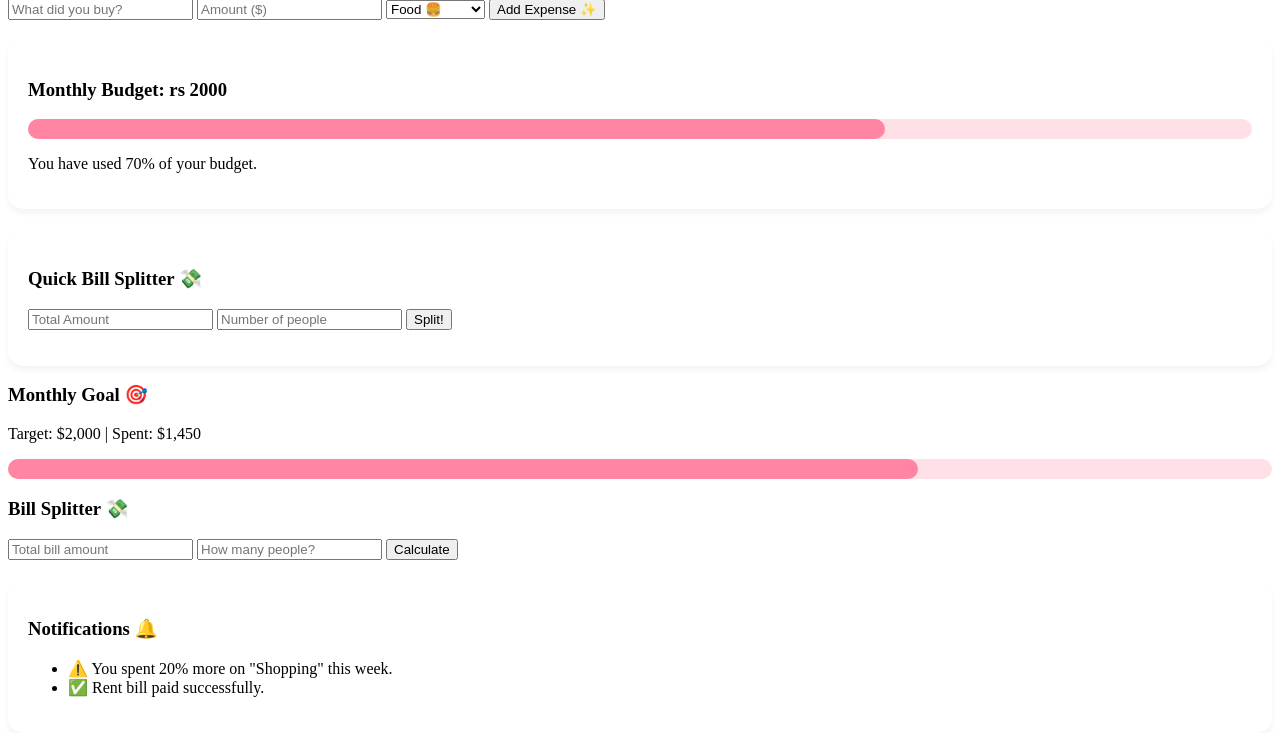
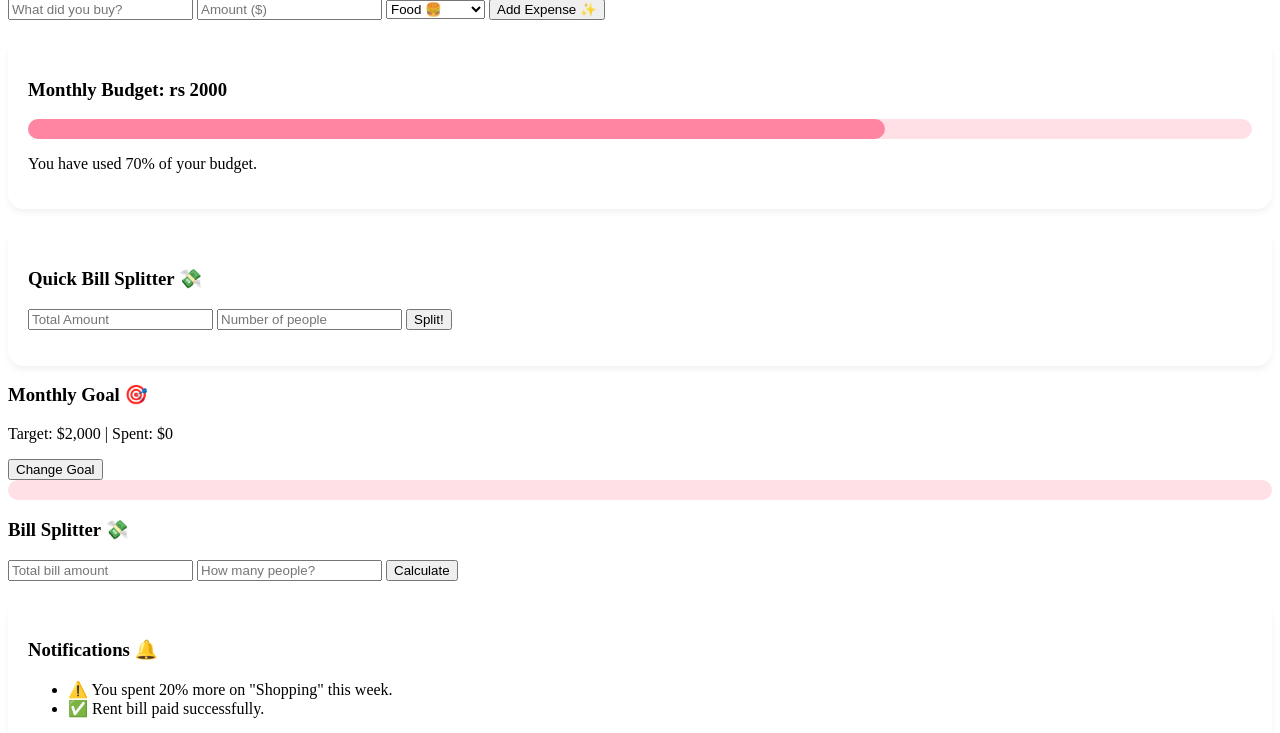
Before and after one commit to roshikapradhan/budget_buddyR, a Django app: page / in a window 1280 px wide. Shown: the part 150-883 px from the top of the page. Run offline with Django 4.2, Linux system fonts and the light colour scheme.

Commit message:
Allow users to modify their own monthly budge

```diff
--- a/tracker/templates/index.html
+++ b/tracker/templates/index.html
@@ -69,12 +69,21 @@
 
 <div class="main-container">
     <div class="card budget-section">
-        <h3>Monthly Goal 🎯</h3>
-        <p>Target: $2,000 | Spent: $1,450</p>
-        <div class="progress-bar">
-            <div class="progress-fill" style="width: 72%;"></div>
-        </div>
+    <h3>Monthly Goal 🎯</h3>
+    <div id="budget-display-mode">
+        <p>Target: <span id="budget-value">$2,000</span> | Spent: <span id="total-spent">$0</span></p>
+        <button class="btn-small" onclick="showEditBudget()">Change Goal</button>
     </div>
+
+    <div id="budget-edit-mode" style="display: none;">
+        <input type="number" id="new-budget-input" placeholder="Enter new budget">
+        <button class="btn-small" onclick="saveNewBudget()">Save</button>
+    </div>
+
+    <div class="progress-bar">
+        <div id="progress-fill" class="progress-fill" style="width: 0%;"></div>
+    </div>
+</div>
 
     <div class="card split-section">
         <h3>Bill Splitter 💸</h3>
@@ -121,3 +130,34 @@ function calculateSplit() {
 </script>
 </body>
 </html>
+// Load the saved budget when the page opens
+window.onload = function() {
+    const savedBudget = localStorage.getItem('userMonthlyBudget') || 2000;
+    document.getElementById('budget-value').innerText = '$' + savedBudget;
+    updateProgressBar(savedBudget);
+};
+
+function showEditBudget() {
+    document.getElementById('budget-display-mode').style.display = 'none';
+    document.getElementById('budget-edit-mode').style.display = 'block';
+}
+
+function saveNewBudget() {
+    const newBudget = document.getElementById('new-budget-input').value;
+    if (newBudget > 0) {
+        localStorage.setItem('userMonthlyBudget', newBudget); // Saves to user's phone
+        document.getElementById('budget-value').innerText = '$' + newBudget;
+        updateProgressBar(newBudget);
+
+        // Switch back to display mode
+        document.getElementById('budget-display-mode').style.display = 'block';
+        document.getElementById('budget-edit-mode').style.display = 'none';
+    }
+}
+
+function updateProgressBar(budget) {
+    // This connects your actual expenses to the bar
+    const spent = 1450; // You can link this to your Django expense total later
+    const percentage = Math.min((spent / budget) * 100, 100);
+    document.getElementById('progress-fill').style.width = percentage + '%';
+}
```
